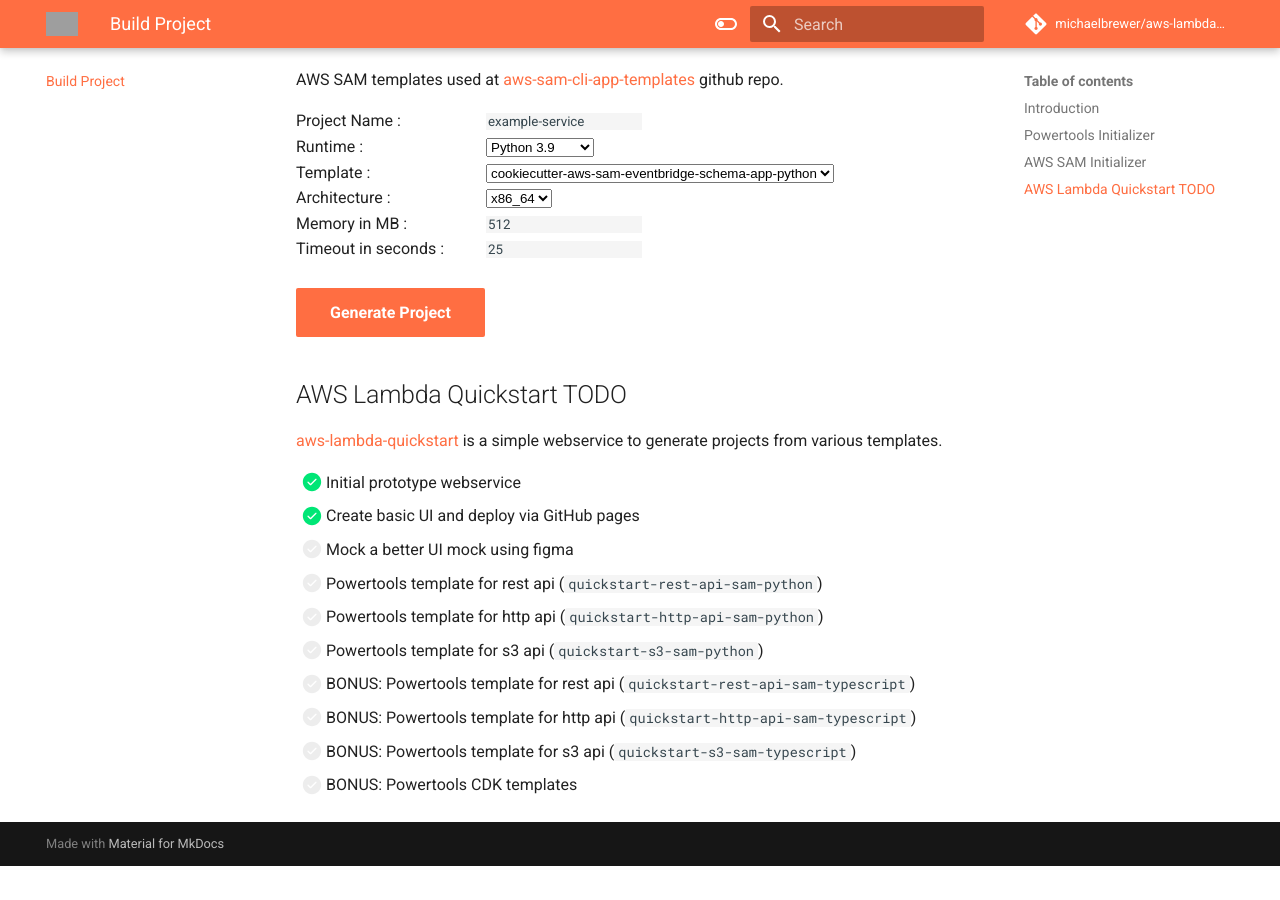
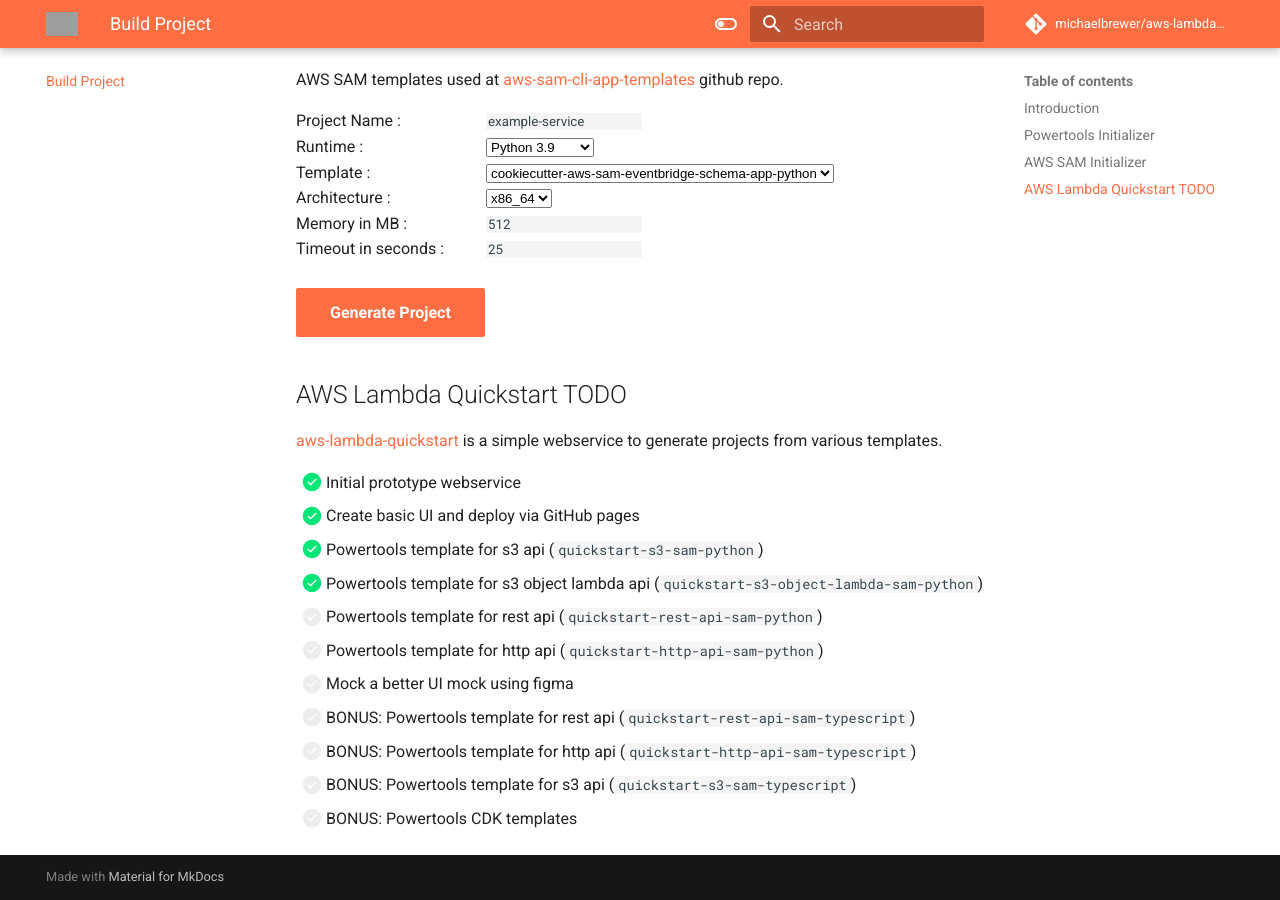
Before and after one commit to michaelbrewer/aws-lambda-events, an MkDocs documentation site: the page built from docs/build-project.md, in a window 1280 px wide and 900 px high, scrolled down 819 px. Built offline with MkDocs 1.6.1 and Material for MkDocs 9.7.7, drawn with Linux system fonts in a browser that asks for light colours; comment, search, counter and statistics services are not loaded; before the commit the page ends 1685 px from its top, so only the background shows below that; grey boxes are pictures that could not be loaded.

Commit message:
chore: update check list

```diff
--- a/docs/build-project.md
+++ b/docs/build-project.md
@@ -224,10 +224,11 @@ runtimeChange();
 
 - [X] Initial prototype webservice
 - [X] Create basic UI and deploy via GitHub pages
-- [ ] Mock a better UI mock using figma
+- [X] Powertools template for s3 api (`quickstart-s3-sam-python`)
+- [X] Powertools template for s3 object lambda api (`quickstart-s3-object-lambda-sam-python`)
 - [ ] Powertools template for rest api (`quickstart-rest-api-sam-python`)
 - [ ] Powertools template for http api (`quickstart-http-api-sam-python`)
-- [ ] Powertools template for s3 api (`quickstart-s3-sam-python`)
+- [ ] Mock a better UI mock using figma
 - [ ] BONUS: Powertools template for rest api (`quickstart-rest-api-sam-typescript`)
 - [ ] BONUS: Powertools template for http api (`quickstart-http-api-sam-typescript`)
 - [ ] BONUS: Powertools template for s3 api (`quickstart-s3-sam-typescript`)
```
